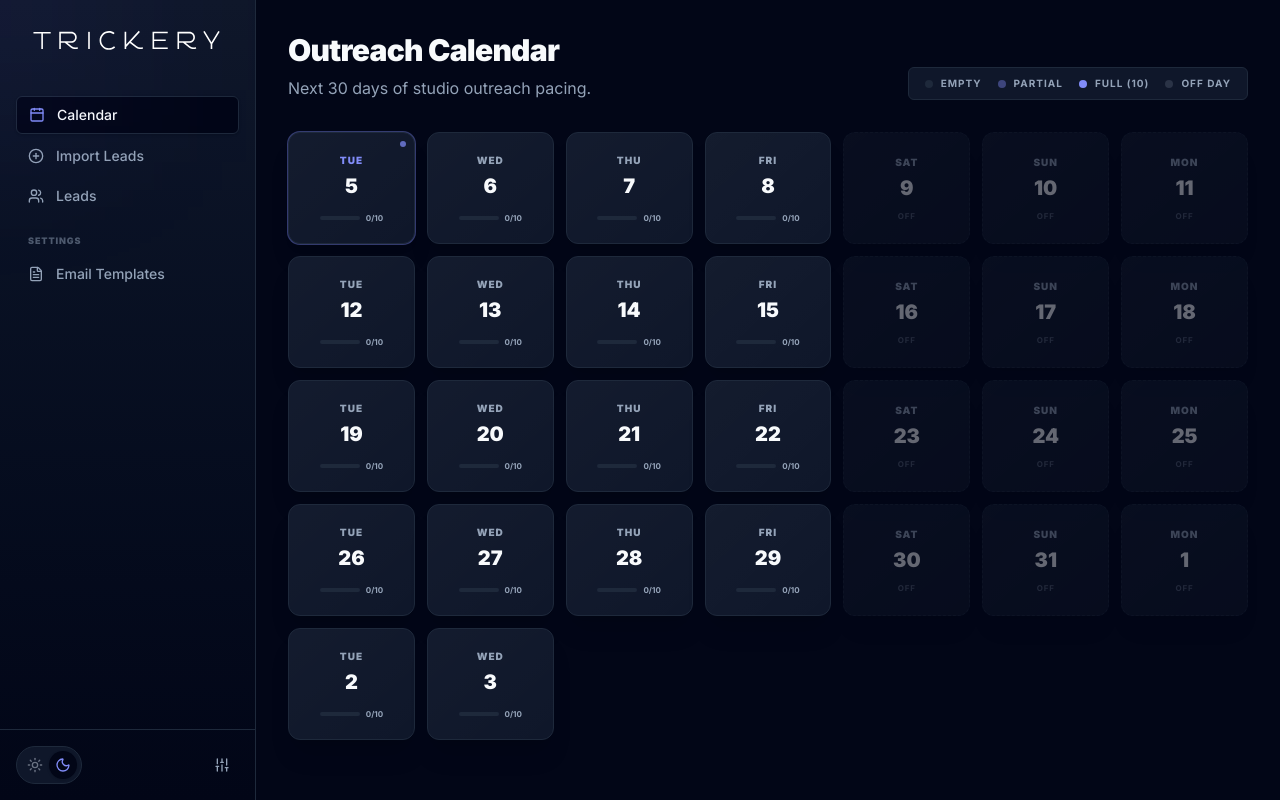
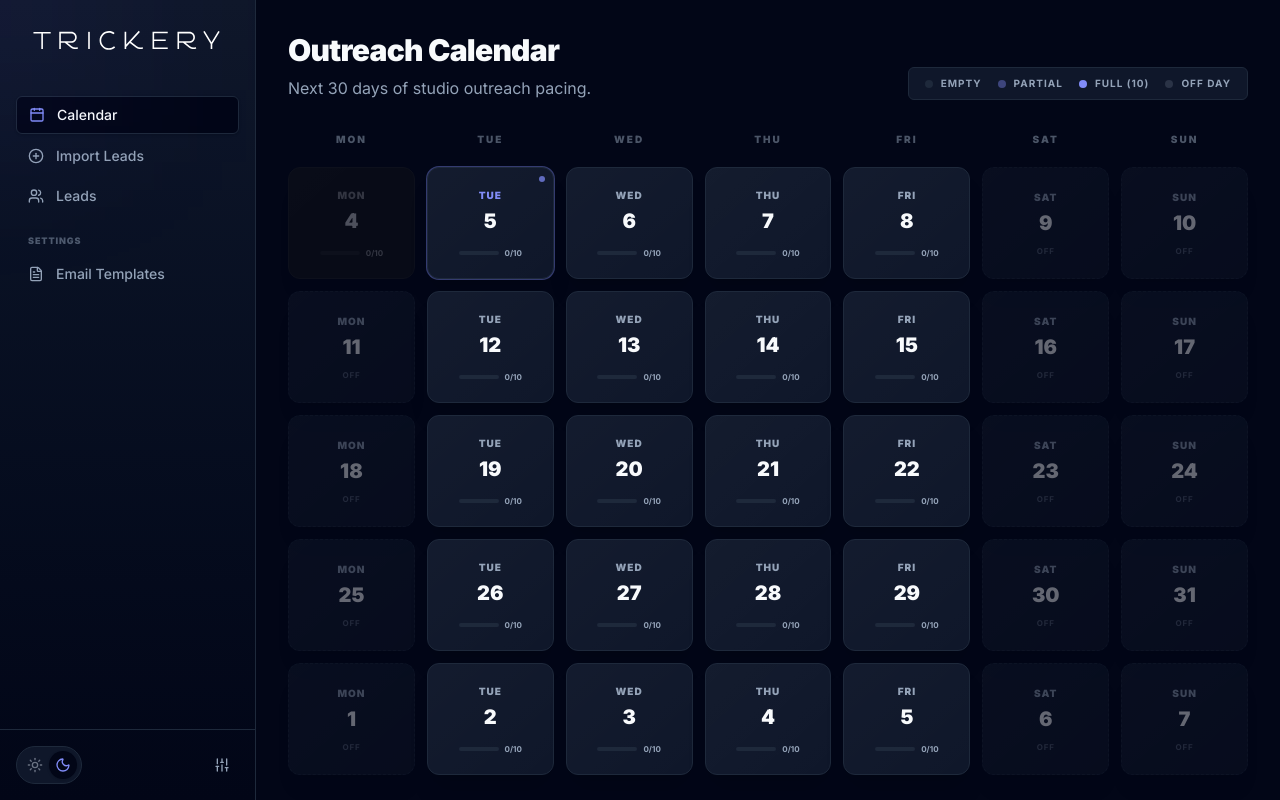
Before and after one commit to WRNRBRGR/trickery_outreach, a Next.js app: page / in a window 1280 px wide. Built offline with nearby package versions, Linux system fonts and the light colour scheme; no server answers; the database is empty.

Commit message:
feat: update calendar to display 5 weeks starting from Monday with day-of-week headers

```diff
--- a/src/app/page.tsx
+++ b/src/app/page.tsx
@@ -2,7 +2,7 @@
 
 import { useState, useEffect } from "react";
 import { supabase } from "@/lib/supabase";
-import { format, addDays, startOfDay } from "date-fns";
+import { format, addDays, startOfDay, startOfWeek } from "date-fns";
 import { Loader2, Calendar as CalendarIcon, ArrowRight } from "lucide-react";
 import Link from "next/link";
 import { cn } from "@/lib/utils";
@@ -18,8 +18,8 @@ export default function Dashboard() {
   }, []);
 
   async function fetchCounts() {
-    const today = startOfDay(new Date());
-    const dateStr = format(today, "yyyy-MM-dd");
+    const start = startOfWeek(new Date(), { weekStartsOn: 1 });
+    const dateStr = format(start, "yyyy-MM-dd");
 
     const { data, error } = await supabase
       .from("leads")
@@ -39,7 +39,9 @@ export default function Dashboard() {
     setLoading(false);
   }
 
-  const days = Array.from({ length: 30 }, (_, i) => addDays(startOfDay(new Date()), i));
+  // Align to Monday of current week and show 35 days (5 full weeks)
+  const startDate = startOfWeek(new Date(), { weekStartsOn: 1 });
+  const days = Array.from({ length: 35 }, (_, i) => addDays(startOfDay(startDate), i));
   const config = useSchedulingConfig();
   const limit = config.dailyLimit;
   const today = format(new Date(), "yyyy-MM-dd");
@@ -77,6 +79,13 @@ export default function Dashboard() {
         </div>
       ) : (
         <div className="grid grid-cols-2 md:grid-cols-4 lg:grid-cols-7 gap-3">
+          {/* Headers for 7-column layout */}
+          {["Mon", "Tue", "Wed", "Thu", "Fri", "Sat", "Sun"].map((d) => (
+            <div key={d} className="hidden lg:flex items-center justify-center pb-2">
+              <span className="text-[10px] font-black uppercase tracking-[0.2em] text-[var(--muted)]/50">{d}</span>
+            </div>
+          ))}
+
           {days.map((day) => {
             const dateStr = day.toISOString().split("T")[0];
             const count = counts[dateStr] || 0;
```
